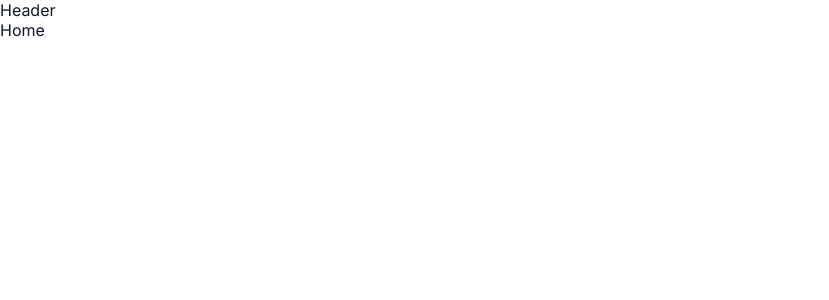
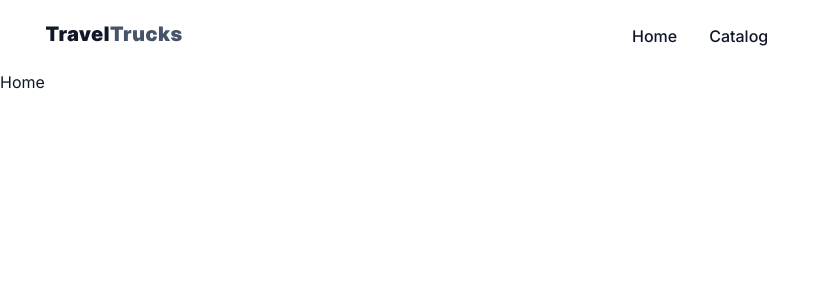
Before and after one commit to Marina-Slyepinina/TravelTrucks-App, a Next.js app: page / in a window 1280 px wide. Shown: the top 300 px of the page, without its empty margins (0-829 px from the left). Built offline with nearby package versions, Linux system fonts and the light colour scheme.

Commit message:
added sprite, Header

```diff
--- /dev/null
+++ b/components/Header/Header.module.css
@@ -0,0 +1,28 @@
+.nav {
+    display: flex;
+    gap: 450px;
+    padding-left: 46px;
+}
+
+.navLogo {
+    align-self: center;
+}
+
+.navList {
+    display: flex;
+    gap: 32px;
+
+}
+
+.navItem {
+    font-weight: 500;
+    font-size: 16px;
+    line-height: 1.5;
+    text-align: center;
+    padding-top: 24px;
+    padding-bottom: 24px;
+}
+
+.navItem:hover {
+    color: var(--button-hover);
+}
--- a/components/Header/Header.tsx
+++ b/components/Header/Header.tsx
@@ -1,3 +1,24 @@
+import Link from "next/link";
+import css from "./Header.module.css";
+
 export const Header = () => {
-    return <p>Header</p>;
+    return (
+        <header className={css.header}>
+            <nav className={css.nav}>
+                <Link href="/" className={css.navLogo}>
+                    <svg width={136} height={16}>
+                        <use href="/sprite.svg#icon-TravelTrucks"></use>
+                    </svg>
+                </Link>
+                <ul className={css.navList}>
+                    <li className={css.navItem}>
+                        <Link href="/">Home</Link>
+                    </li>
+                    <li className={css.navItem}>
+                        <Link href="/catalog">Catalog</Link>
+                    </li>
+                </ul>
+            </nav>
+        </header>
+    );
 }
```
Also changed, not shown: public/sprite.svg (added).
